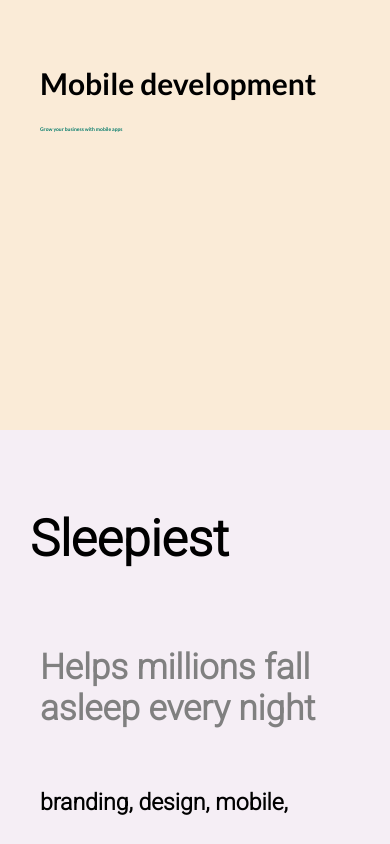
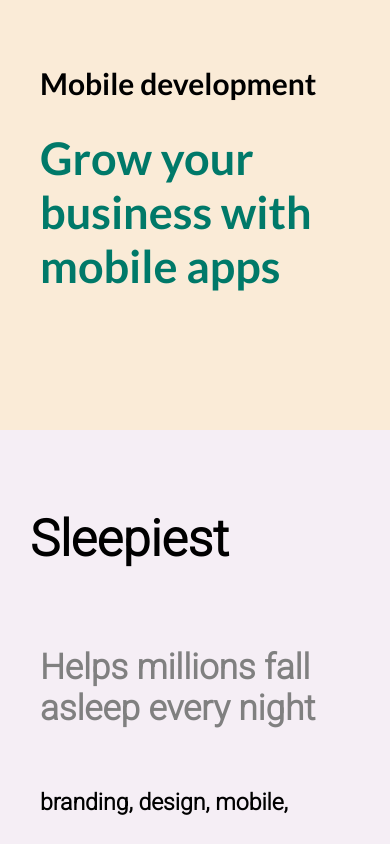
Before and after one commit to RobertoNobleMaestro/business-pagina, a plain HTML site: page index.html in a window 390 px wide. Shown: the top 844 px of the page. Drawn offline with Linux system fonts and the light colour scheme.

Commit message:
Update style.css

```diff
--- a/css/style.css
+++ b/css/style.css
@@ -140,13 +140,19 @@ font-family: 'Gill Sans', 'Gill Sans MT', Calibri, 'Trebuchet MS', sans-serif;
     background-color: #f2f9f8;
 }
 @media only screen and (max-width: 600px) {
-
+    @import url('https://fonts.googleapis.com/css2?family=Roboto:wght@300&display=swap');
+    @import url('https://fonts.googleapis.com/css2?family=Lato:wght@700&display=swap');
     body{
         width: 100%;
         height: 100%;
     }
-        h1{
-        font-size: 5px;
+    h1{
+        font-family: 'Roboto', sans-serif;
+        font-family: 'Lato', sans-serif;
+        text-align: start;
+        color: rgb(0, 121, 105);
+        font-size: 45px;
+        font-size: 45px;
         width: 100%;
         }
         .text2{
@@ -215,7 +221,7 @@ font-family: 'Gill Sans', 'Gill Sans MT', Calibri, 'Trebuchet MS', sans-serif;
         }
 
         img{
-        width: 300px;
+        width: 380px;
         align-items: center;
         margin-right: 0px;
         }
```
